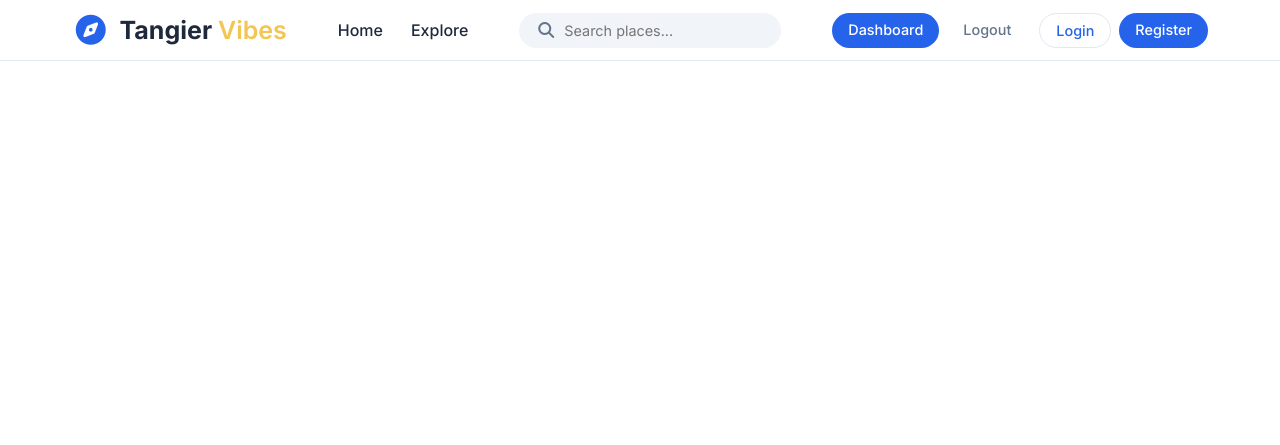
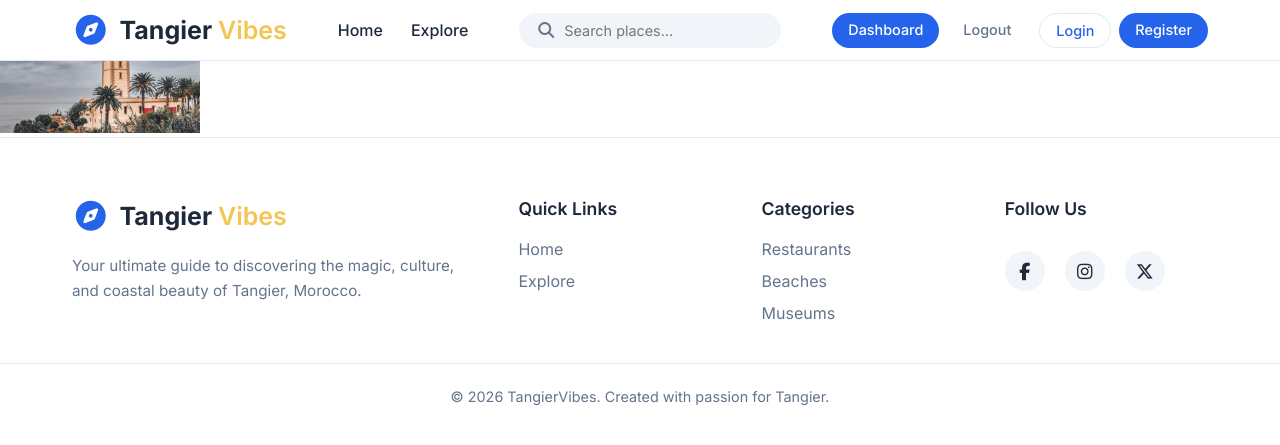
Before and after one commit to Oussama-Ech-charef/Blog_Tanger_vibes, a PHP site: page / in a window 1280 px wide. Shown: the top 445 px of the page. Run offline with PHP 8.4, Linux system fonts and the light colour scheme; some libraries are stand-ins or nearby versions.

Commit message:
Add footer layout and stylesAdd footer layout and styles

```diff
--- /dev/null
+++ b/assets/css/footer.css
@@ -0,0 +1,138 @@
+/* Footer Base */
+.footer {
+    background-color: var(--bg_color);
+    border-top: 1px solid var(--border_light);
+    padding-top: 60px;
+    font-family: var(--font_main);
+}
+
+.footer_top {
+    max-width: 1200px;
+    margin: 0 auto;
+    padding: 0 32px 40px;
+    display: grid;
+    grid-template-columns: 2fr 1fr 1fr 1fr;
+    gap: 40px;
+}
+
+/* Footer Logo  */
+.footer .logo {
+    display: flex;
+    align-items: center;
+    gap: 10px;
+    font-weight: 700;
+    font-size: 25px;
+    color: var(--color_dark, #111827);
+    text-decoration: none;
+    margin-bottom: 20px;
+}
+
+.footer .logo_icon {
+    font-size: 30px;
+    color: var(--color_primary, #2563eb);
+}
+
+.footer .logo_text .highlight {
+    color: var(--color_gold, #eab308);
+    font-weight: 600;
+}
+
+.footer_desc {
+    color: var(--color_gray, #6b7280);
+    line-height: 1.6;
+    font-size: 0.95rem;
+}
+
+/* Footer Links & Categories */
+.footer .title {
+    color: var(--color_dark, #111827);
+    font-size: 1.1rem;
+    font-weight: 600;
+    margin-bottom: 20px;
+}
+
+ul.footer_links {
+    list-style: none;
+    padding: 0;
+    margin: 0;
+    display: flex;
+    flex-direction: column;
+    gap: 12px;
+}
+
+.footer_link {
+    color: var(--color_gray, #6b7280);
+    text-decoration: none;
+    transition: color 0.2s;
+}
+
+.footer_link:hover {
+    color: var(--color_primary, #2563eb);
+}
+
+/* Footer Socials */
+.footer_socials {
+    display: flex;
+    flex-direction: column;
+    gap: 12px;
+}
+
+.footer_icons {
+    display: flex;
+    align-items: center;
+    gap: 20px;
+}
+
+.social_icon {
+    display: flex;
+    align-items: center;
+    justify-content: center;
+    width: 40px;
+    height: 40px;
+    border-radius: 50%;
+    background-color: var(--color_light, #f3f4f6);
+    color: var(--color_dark, #111827);
+    text-decoration: none;
+    transition: background 0.2s;
+    font-size: 1.1rem;
+}
+
+.social_icon:hover {
+    background-color: var(--border_light, #e5e7eb);
+}
+
+/* Footer Bottom */
+.footer_bottom {
+    border-top: 1px solid var(--border_light, #e5e7eb);
+    padding: 24px 32px;
+    text-align: center;
+}
+
+.footer_copy {
+    color: var(--color_gray, #6b7280);
+    font-size: 0.9rem;
+    margin: 0;
+}
+
+/* Responsive Design */
+@media (max-width: 900px) {
+    .footer_top {
+        grid-template-columns: 1fr 1fr;
+    }
+}
+
+@media (max-width: 600px) {
+    .footer_top {
+        grid-template-columns: 1fr;
+        text-align: center;
+        padding: 0 20px 40px;
+    }
+
+    .footer .logo {
+        justify-content: center;
+    }
+
+    .footer_icons {
+        justify-content: center;
+    }
+}
--- /dev/null
+++ b/includes/footer.php
@@ -0,0 +1,65 @@
+
+
+<footer class="footer">
+
+    <div class="footer_top">
+
+        <!-- logo and content-->
+        <div class="footer_logo">
+            <a href="index.php" class="logo">
+                <div class="logo_icon"><i class="fa-solid fa-compass"></i></div>
+                <span class="logo_text">Tangier <span class="highlight">Vibes</span></span>
+            </a>
+            <p class="footer_desc">
+                Your ultimate guide to discovering the magic, culture,
+                and coastal beauty of Tangier, Morocco.
+            </p>
+        </div>
+
+        <!-- navlinks-->
+        <div class="footer_links">
+            <h4 class="title">Quick Links</h4>
+            <ul class="footer_links">
+                <li><a href="#" class="footer_link">Home</a></li>
+                <li><a href="#" class="footer_link">Explore</a></li>
+            </ul>
+        </div>
+
+        <!-- category -->
+
+        <div class="footer_category">
+            <h4 class="title">Categories</h4>
+            <ul class="footer_links">
+                <li><a href="#" class="footer_link">Restaurants</a></li>
+                <li><a href="#" class="footer_link">Beaches</a></li>
+                <li><a href="#" class="footer_link">Museums</a></li>
+            </ul>
+        </div>
+
+        <!-- social -->
+        <div class="footer_socials">
+            <h4 class="title">Follow Us</h4>
+            <div class="footer_icons">
+                <a href="#" class="social_icon" title="Facebook">
+                    <i class="fa-brands fa-facebook-f"></i>
+                </a>
+                <a href="#" class="social_icon" title="Instagram">
+                    <i class="fa-brands fa-instagram"></i>
+                </a>
+                <a href="#" class="social_icon" title="X (Twitter)">
+                    <i class="fa-brands fa-x-twitter"></i>
+                </a>
+            </div>
+        </div>
+
+    </div>
+
+     <!-- copiright -->
+    <div class="footer_bottom">
+        <p class="footer_copy">
+            &copy; 2026 TangierVibes. Created with passion for Tangier.
+        </p>
+    </div>
+
+
+</footer>
--- a/pages/index.php
+++ b/pages/index.php
@@ -10,13 +10,18 @@
 
     <link rel="stylesheet" href="../assets/css/main.css">
     <link rel="stylesheet" href="../assets/css/header.css">
+
+    <link rel="stylesheet" href="../assets/css/footer.css">
 </head>
 <body>
 
 
 <?php require '../includes/header.php'; ?>
 
-<!-- <img src="../assets/images/home.jpg" alt=""> -->
+<img src="../assets/images/home.jpg" alt="" style="width: 200px;">
+
+
+<?php require '../includes/footer.php' ?>
     <script src="../assets/js/main.js"></script>
 </body>
 </html>
```
